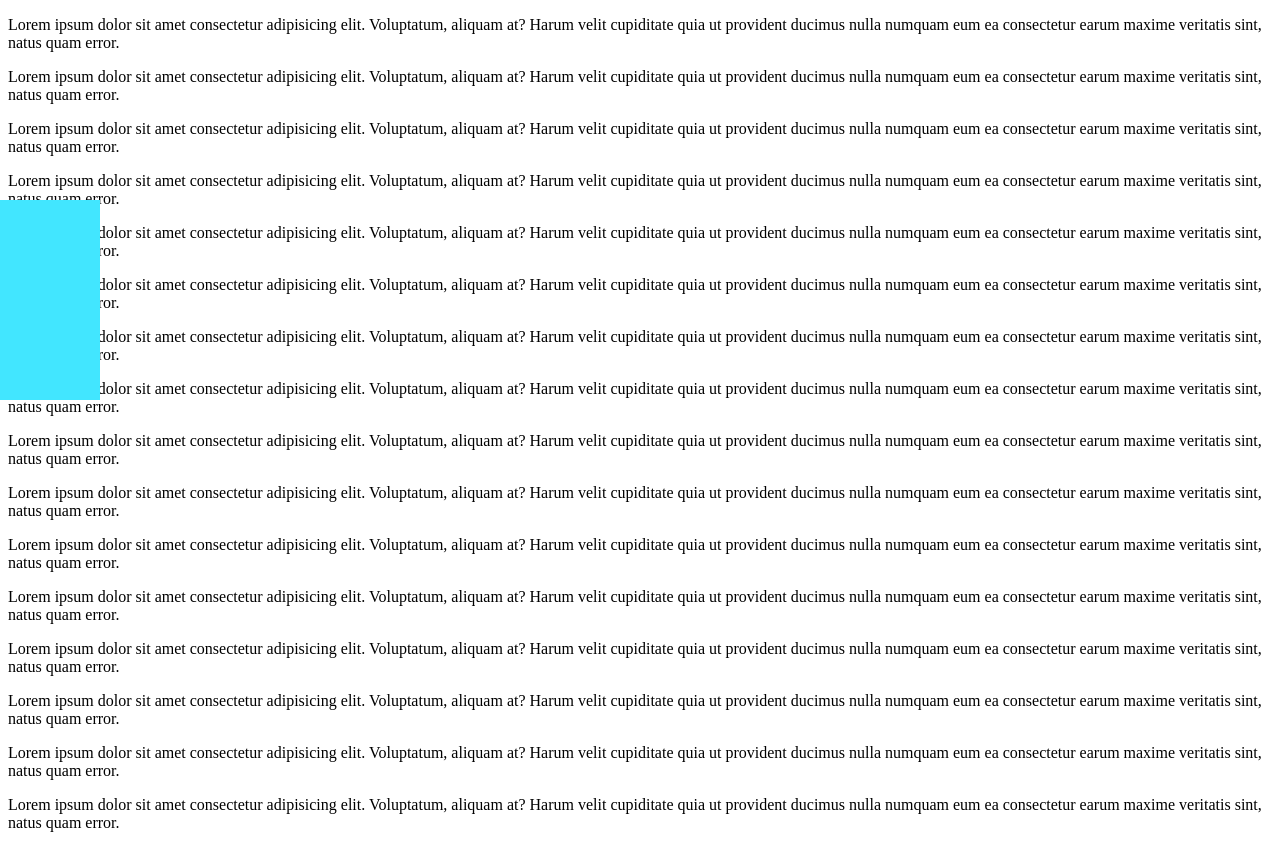
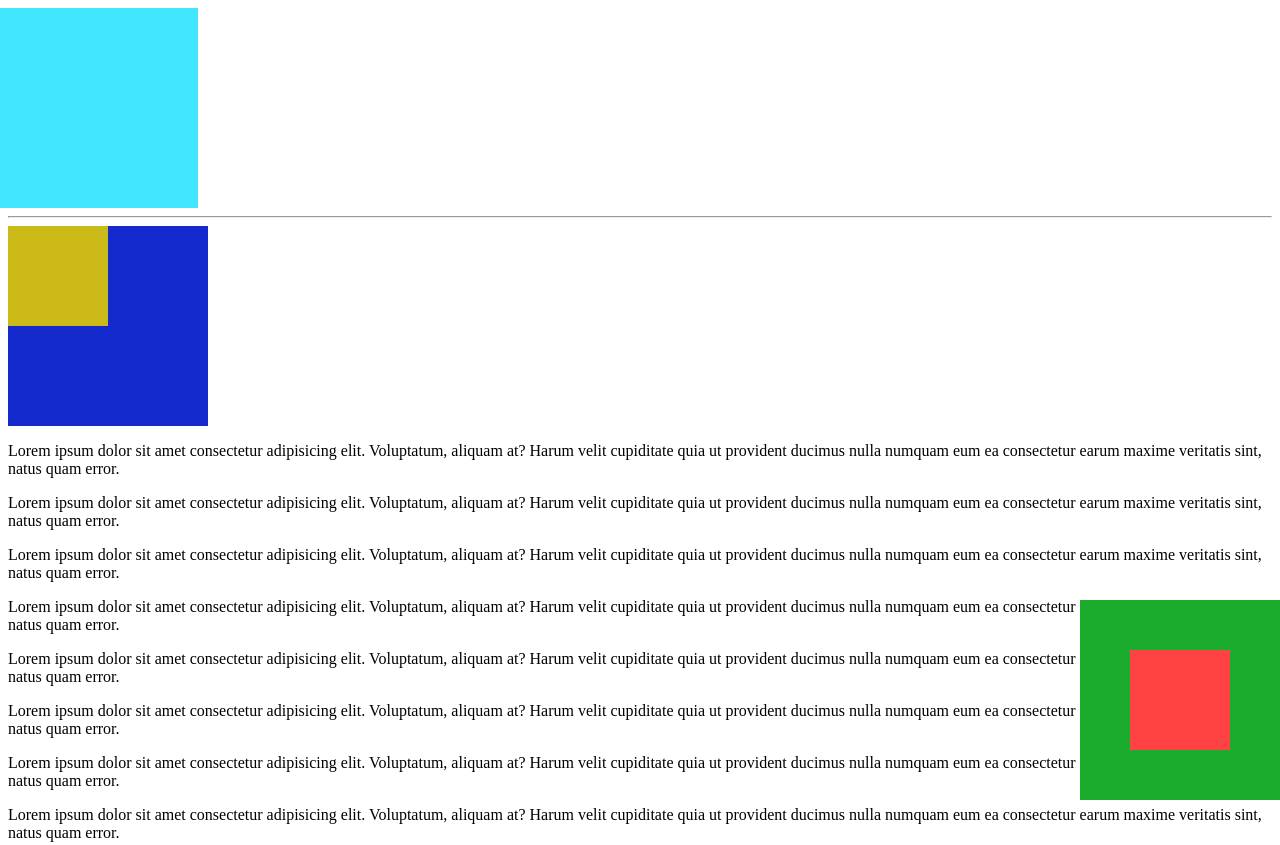
Before and after one commit to txm-minh21/html-css-tutorial, a plain HTML site: page css/position/index.html in a window 1280 px wide. Shown: the top 845 px of the page. Drawn offline with Linux system fonts and the light colour scheme.

Commit message:
create: position

```diff
--- /dev/null
+++ b/css/background-image/style.css
@@ -0,0 +1,7 @@
+body {
+    background-image: url(ruka-chan-smile.jpeg);
+    background-repeat: no-repeat;
+    background-position: center;
+    background-attachment: fixed; /* fixed relative to the viewport */
+    background-size: cover;
+}
--- a/css/position/index.html
+++ b/css/position/index.html
@@ -16,7 +16,17 @@
       static = default position for an element
     -->
 
-    <div class="box" id="fixed"></div>
+    <div class="box" id="relative"></div>
+    <hr/>
+    <div class="box" id="fixed">
+      <div class="box2" id="absolute">
+      </div>
+    </div>
+    <div class="box" id="sticky">
+      <div class="box2" id="static"></div>
+      </div>
+    </div>
+
     <p>Lorem ipsum dolor sit amet consectetur adipisicing elit. Voluptatum, aliquam at? Harum velit cupiditate quia ut provident ducimus nulla numquam eum ea consectetur earum maxime veritatis sint, natus quam error.</p>
     <p>Lorem ipsum dolor sit amet consectetur adipisicing elit. Voluptatum, aliquam at? Harum velit cupiditate quia ut provident ducimus nulla numquam eum ea consectetur earum maxime veritatis sint, natus quam error.</p>
     <p>Lorem ipsum dolor sit amet consectetur adipisicing elit. Voluptatum, aliquam at? Harum velit cupiditate quia ut provident ducimus nulla numquam eum ea consectetur earum maxime veritatis sint, natus quam error.</p>
@@ -49,5 +59,6 @@
     <p>Lorem ipsum dolor sit amet consectetur adipisicing elit. Voluptatum, aliquam at? Harum velit cupiditate quia ut provident ducimus nulla numquam eum ea consectetur earum maxime veritatis sint, natus quam error.</p>
     <p>Lorem ipsum dolor sit amet consectetur adipisicing elit. Voluptatum, aliquam at? Harum velit cupiditate quia ut provident ducimus nulla numquam eum ea consectetur earum maxime veritatis sint, natus quam error.</p>
     <p>Lorem ipsum dolor sit amet consectetur adipisicing elit. Voluptatum, aliquam at? Harum velit cupiditate quia ut provident ducimus nulla numquam eum ea consectetur earum maxime veritatis sint, natus quam error.</p>
+
   </body>
 </html>
--- a/css/position/style.css
+++ b/css/position/style.css
@@ -1,12 +1,40 @@
 .box {
-    width: 200px;
-    height: 200px;
-    background-color: hsl(188, 100%, 63%);
+  width: 200px;
+  height: 200px;
+}
 
+.box2 {
+  width: 100px;
+  height: 100px;
+}
+
+#relative {
+  background-color: hsl(188, 100%, 63%);
+  position: relative;
+  left: -10px;
 }
 
 #fixed {
-    position: fixed;
-    top: 200px;
-    left: -100px;
+  background-color: hsl(128, 73%, 39%);
+  position: fixed;
+  right: 0px;
+  bottom: 0px;
 }
+
+#absolute {
+  background-color: hsl(0, 100%, 63%);
+  position: absolute;
+  top: 50px;
+  left: 50px;
+}
+
+#sticky {
+  background-color: hsl(233, 82%, 44%);
+  position: sticky;
+  top: 0px;
+}
+
+#static {
+  background-color: hsl(54, 78%, 45%);
+  position: static;
+}
```
Also changed, not shown: css/background-image/index.html (added, +21 -0 lines), css/background-image/ruka-chan-smile.jpeg (added).
